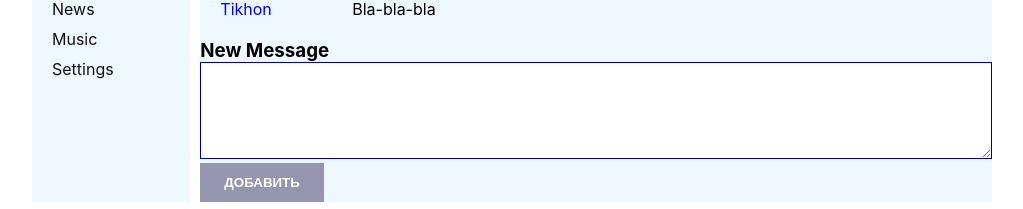
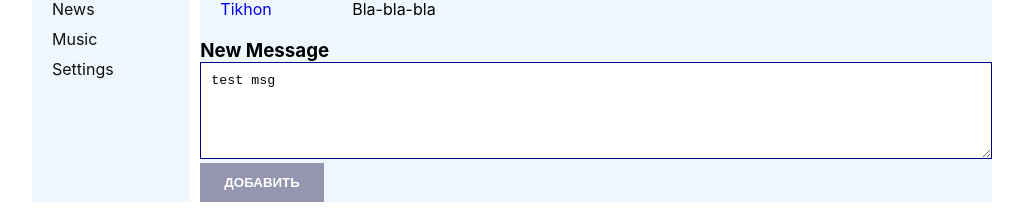
Before and after one commit to IrynaLypnyk/react-way-of-samurai, a React (Create React App) app: page /messages in a window 1280 px wide. Shown: the part 191-400 px from the top of the page, without its empty margins (128-1151 px from the left). Built offline with nearby package versions, Linux system fonts and the light colour scheme.

Commit message:
code refactoring

```diff
--- a/src/App.js
+++ b/src/App.js
@@ -10,7 +10,7 @@ import Music from "./components/Music";
 import Settings from "./components/Settings";
 import {Route} from "react-router-dom";
 
-function App({state, addMsg}) {
+function App({state, addMsg, updateNewMsgText}) {
 
     return (
             <div className="app-wrapper">
@@ -19,7 +19,7 @@ function App({state, addMsg}) {
                 <main>
                     <div className='app-wrapper-content'>
                         <Route exact path='/profile' render={()=><Profile state={state.profilePage}/>}/>
-                        <Route path='/messages' render={()=><Messages state={state.messagesPage} addMsg={addMsg}/>}/>
+                        <Route path='/messages' render={()=><Messages state={state.messagesPage} addMsg={addMsg} newMsgText={state.messagesPage.newMsgText} updateNewMsgText={updateNewMsgText}/>}/>
                         <Route exact path='/news' render={()=><News/>}/>
                         <Route exact path='/music' render={()=><Music/>}/>
                         <Route exact path='/settings' render={()=><Settings/>}/>
--- a/src/components/Messages/NewMsg/index.js
+++ b/src/components/Messages/NewMsg/index.js
@@ -1,18 +1,23 @@
 import styles from "../index.module.css";
 import React from "react";
 
-const NewMsg = ({addMsg}) => {
-    debugger;
+const NewMsg = ({addMsg, newMsgText, updateNewMsgText}) => {
+
     let NewMsgTextRef = React.createRef();
 
     let handleClick = () => {
         let text = NewMsgTextRef.current.value;
         addMsg(text);
+        NewMsgTextRef.current.value = '';
     };
+    let onMsgChange = () => {
+        let newText = NewMsgTextRef.current.value;
+        updateNewMsgText(newText);
+    }
 
     return(
         <div className={styles.newMsg}>
-            <textarea ref={NewMsgTextRef} name="msg-text" id="msg-text" cols="30" rows="5"></textarea>
+            <textarea ref={NewMsgTextRef} name="msg-text" id="msg-text" cols="30" rows="5" value={newMsgText} onChange={onMsgChange}/>
             <div>
                 <button type='button' onClick={handleClick} className='btn'>Добавить</button>
             </div>
--- a/src/components/Messages/index.js
+++ b/src/components/Messages/index.js
@@ -4,7 +4,7 @@ import MsgAuthor from "./MsgAuthor";
 import MsgText from "./MsgText";
 import NewMsg from "./NewMsg";
 
-const Messages = ({state, addMsg}) => {
+const Messages = ({state, addMsg, newMsgText, updateNewMsgText}) => {
 
     let MsgAuthorItems = state.messages.map((item)=>{
         return (
@@ -16,7 +16,7 @@ const Messages = ({state, addMsg}) => {
             <MsgText text={item.text}/>
         )
     })
-    debugger;
+
     return (
         <div>
             <div className={styles.dialogs}>
@@ -28,7 +28,7 @@ const Messages = ({state, addMsg}) => {
                 </div>
             </div>
             <h3>New Message</h3>
-            <NewMsg addMsg={addMsg}/>
+            <NewMsg addMsg={addMsg} newMsgText={newMsgText} updateNewMsgText={updateNewMsgText}/>
         </div>
 
     )
--- a/src/components/Profile/MyPosts/index.js
+++ b/src/components/Profile/MyPosts/index.js
@@ -11,7 +11,6 @@ const MyPosts = ({state}) => {
         )
     });
 
-    debugger;
     return (
         <div className={styles.myPosts}>
             <div>
--- a/src/index.js
+++ b/src/index.js
@@ -1,19 +1,12 @@
-import React from 'react';
-import ReactDOM from 'react-dom';
-import {BrowserRouter} from "react-router-dom";
+import * as serviceWorker from './serviceWorker';
+import {rerenderEntireTree} from "./render";
 import state from './redux/state';
-import {addMsg} from './redux/state';
-import App from './App';
-import * as serviceWorker from './serviceWorker';
+
+rerenderEntireTree(state);
 
 
-import './index.css';
 
-ReactDOM.render(
-    <BrowserRouter>
-        <App state={state} addMsg={addMsg}/>
-    </BrowserRouter>
-    , document.getElementById('root'));
+
 
 // If you want your app to work offline and load faster, you can change
 // unregister() to register() below. Note this comes with some pitfalls.
--- a/src/redux/state.js
+++ b/src/redux/state.js
@@ -1,3 +1,5 @@
+import {rerenderEntireTree} from "../render";
+
 let state = {
     navBar: {
         navLinks:[
@@ -64,18 +66,25 @@ let state = {
                     text: "Bla-bla-bla",
                 },
             ],
+        newMsgText: 'test msg',
     },
 };
 
 export let addMsg = (msg) => {
     let messages = state.messagesPage.messages;
-    return (
-        messages.push({
-            name: 'Natasha',
-            id: 5,
-            text: msg,
-        })
-    )
+    let newMsg = ({
+        name: 'Natasha',
+        id: 5,
+        text: msg,
+    });
+
+    messages.push(newMsg);
+    rerenderEntireTree(state);
 }
 
+export let updateNewMsgText = (text) => {
+    state.messagesPage.newMsgText = text;
+    rerenderEntireTree(state);
+};
+
 export default state;
--- /dev/null
+++ b/src/render.js
@@ -0,0 +1,18 @@
+import React from 'react';
+import ReactDOM from 'react-dom';
+import {BrowserRouter} from "react-router-dom";
+import {addMsg} from './redux/state';
+import {updateNewMsgText} from './redux/state';
+import App from './App';
+
+
+import './index.css';
+
+export let rerenderEntireTree = (state) => {
+    ReactDOM.render(
+    <BrowserRouter>
+        <App state={state} addMsg={addMsg} updateNewMsgText={updateNewMsgText}/>
+    </BrowserRouter>
+    , document.getElementById('root'));
+
+}
```
Also changed, not shown: 1 other file (tests, documents, lock files or other folders).
